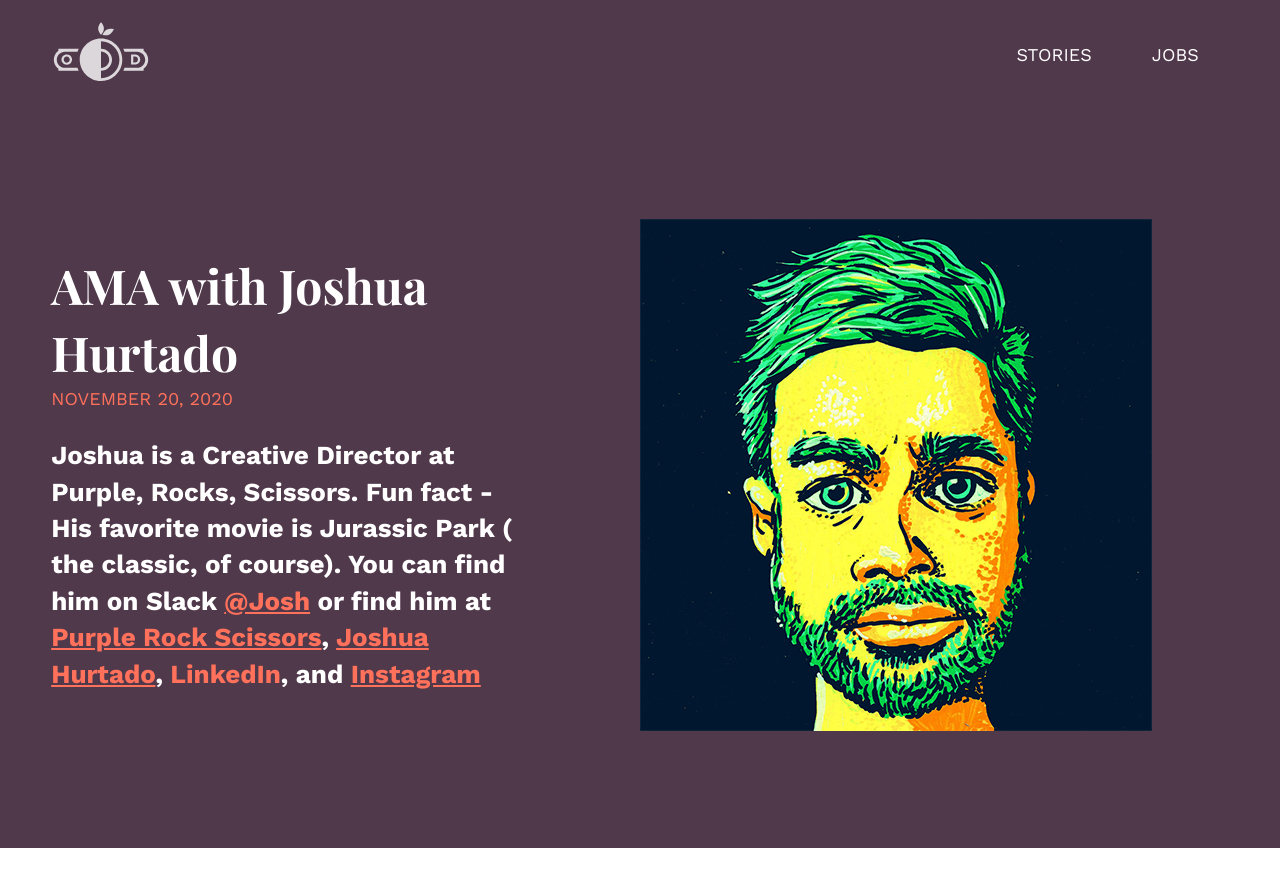
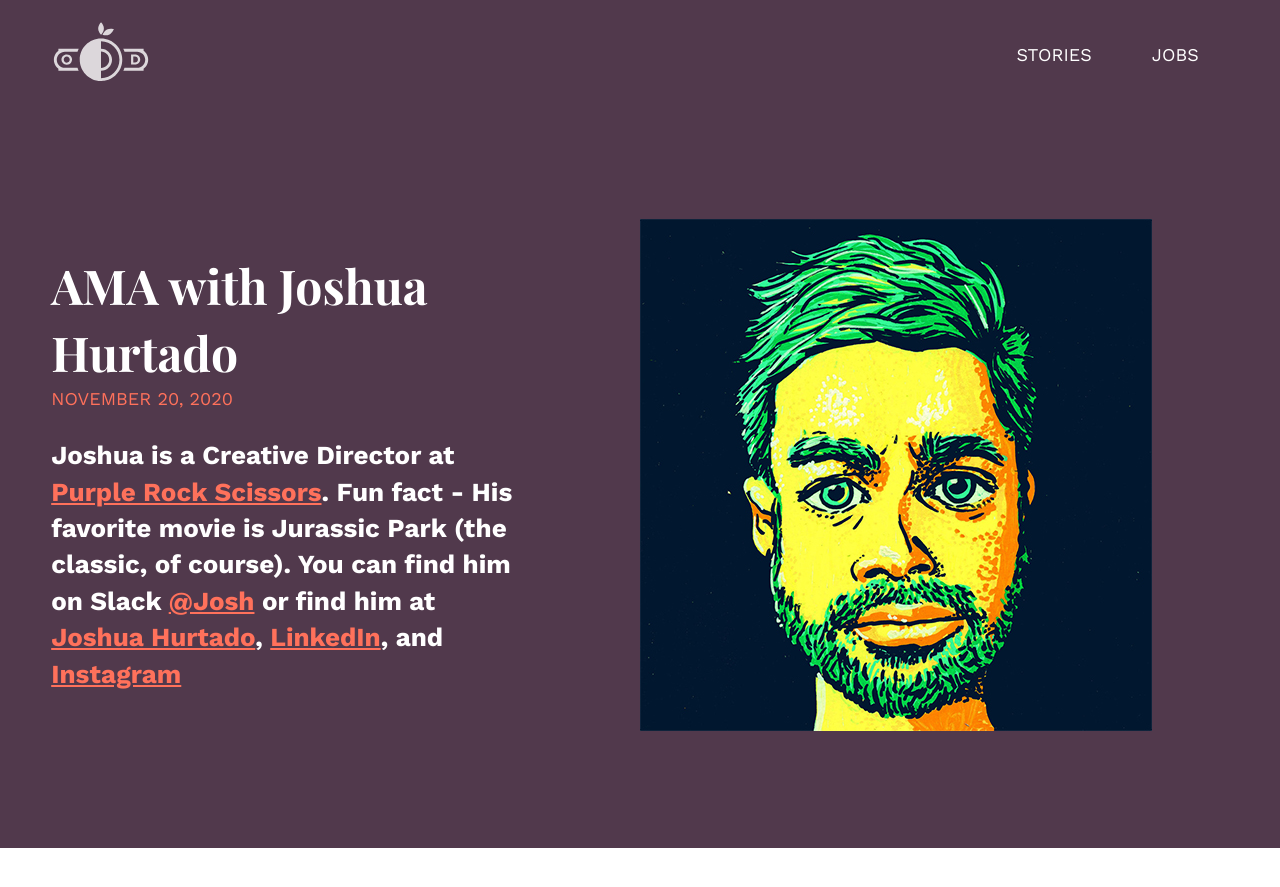
Before and after one commit to whosdustin/orlando-designers, a Jekyll site: the page built from _stories/ama-with-joshua-hurtado.markdown, in a window 1280 px wide and 900 px high. Shown: the top 887 px of the window. Built offline with Jekyll 4.4.1, drawn with Linux system fonts in a browser that asks for light colours; comment, search, counter and statistics services are not loaded.

Commit message:
Updated Ama With Joshua Hurtado

```diff
--- a/_stories/ama-with-joshua-hurtado.markdown
+++ b/_stories/ama-with-joshua-hurtado.markdown
@@ -6,12 +6,11 @@ categories:
 position: 1
 image: "/uploads/Joshua-Hurtado%20copy.jpg"
 author: Kendall Uwaibi
-intro: Joshua is a Creative Director at Purple, Rocks, Scissors. Fun fact - His favorite
-  movie is Jurassic Park ( the classic, of course). You can find him on Slack  <a
-  href="https://orlandodesigners.slack.com/team/U01F3T2HW7K">@Josh</a> or find him
-  at <a href="https://purplerockscissors.com/">Purple Rock Scissors</a>, <a href="http://joshuahurtado.com">Joshua
-  Hurtado</a>, <a href"https://www.linkedin.com/in/joshuahurtado">LinkedIn</a>, and
-  <a href="https://www.instagram.com/jhurtat/?hl=en">Instagram</a>
+intro: Joshua is a Creative Director at <a href="https://purplerockscissors.com/">Purple
+  Rock Scissors</a>. Fun fact - His favorite movie is Jurassic Park (the classic,
+  of course). You can find him on Slack  <a href="https://orlandodesigners.slack.com/team/U01F3T2HW7K">@Josh</a>
+  or find him at  <a href="http://joshuahurtado.com">Joshua Hurtado</a>, <a href="https://www.linkedin.com/in/joshuahurtado">LinkedIn</a>,
+  and <a href="https://www.instagram.com/jhurtat/?hl=en">Instagram</a>
 layout: posts-2
 ---
 
```
